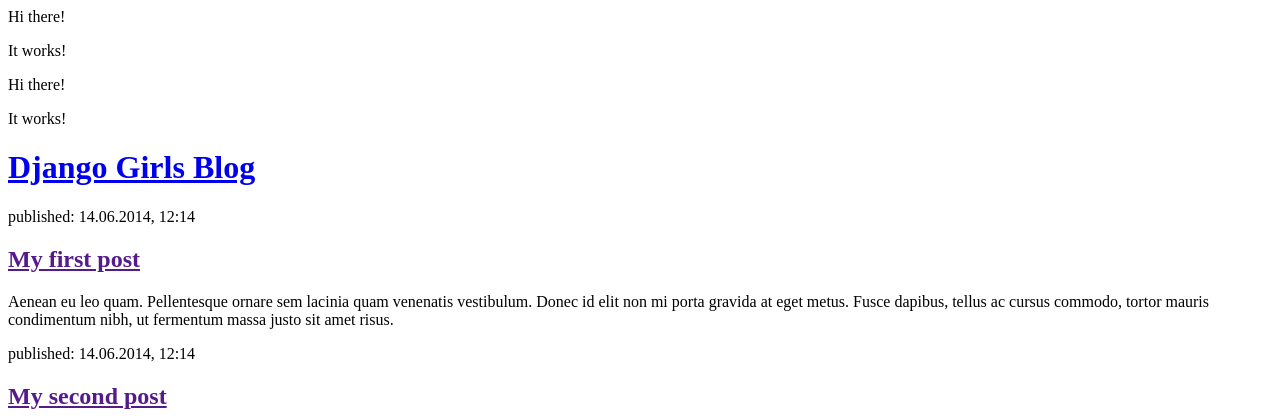
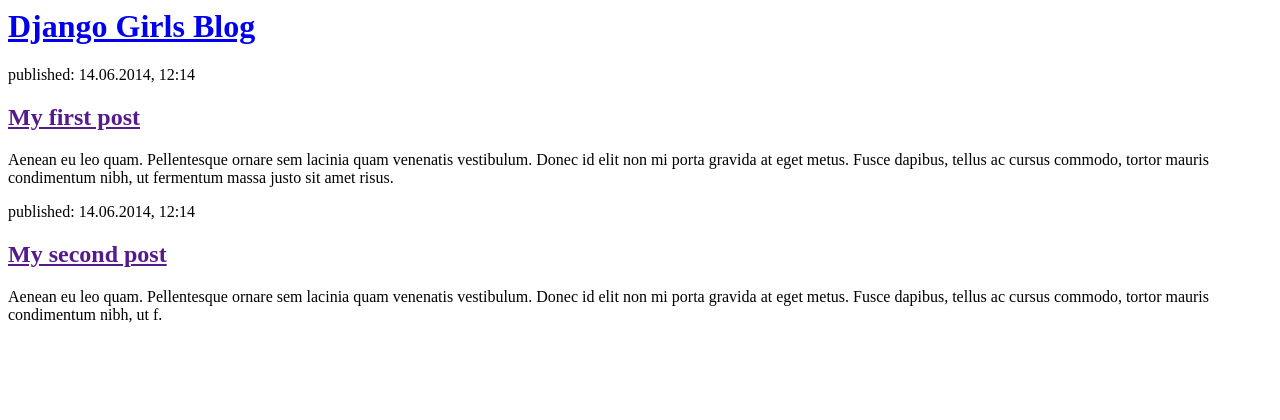
Before and after one commit to juliajousilahti/my-first-blog, a Django app: page / in a window 1280 px wide. Shown: the top 420 px of the page. Run offline with Django 3.2, Linux system fonts and the light colour scheme.

Commit message:
Changed the HTML for the site.

```diff
--- a/blog/templates/blog/post_list.html
+++ b/blog/templates/blog/post_list.html
@@ -1,16 +1,3 @@
-<html>
-    <p>Hi there!</p>
-    <p>It works!</p>
-</html>
-</html>
-    <head>
-        <title>Ola's blog</title>
-    </head>
-    <body>
-        <p>Hi there!</p>
-        <p>It works!</p>
-    </body>
-</html>
 <html>
     <head>
         <title>Django Girls blog</title>
```
